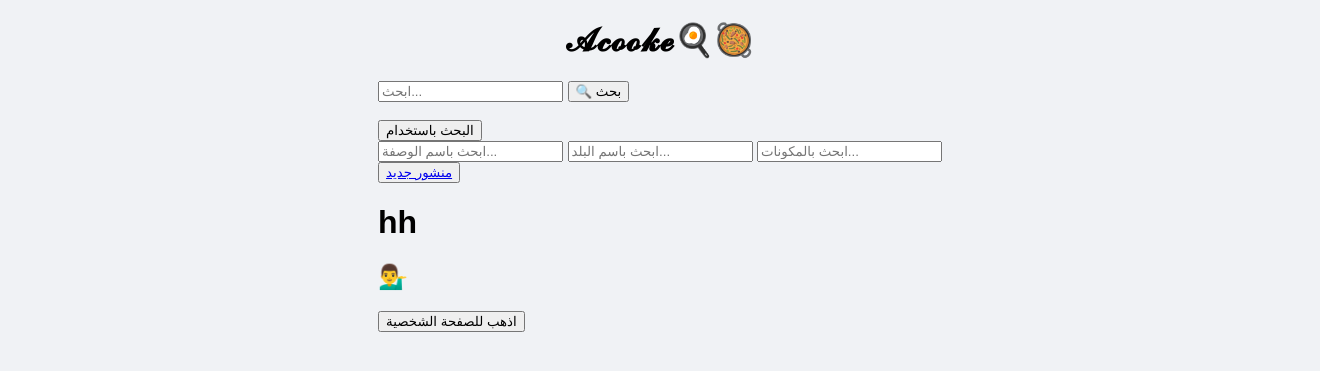
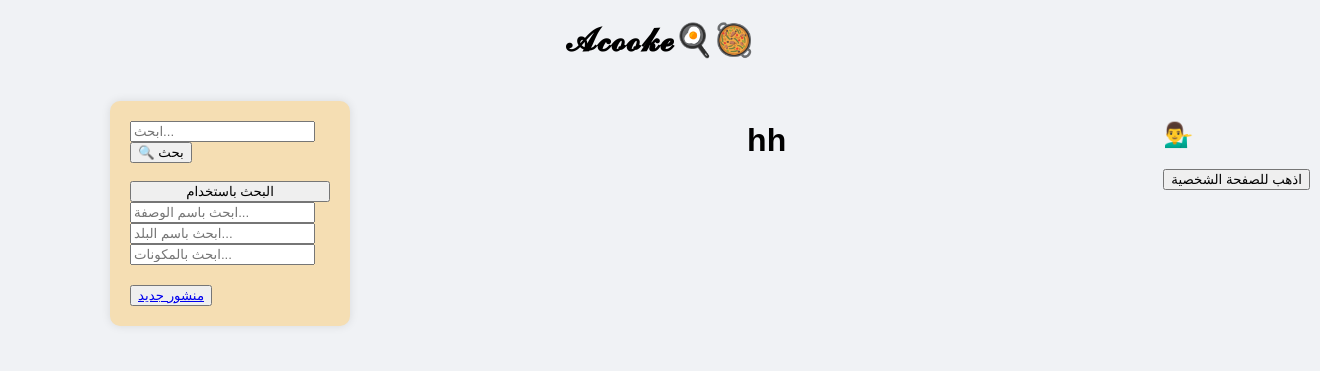
Before and after one commit to RanyaAli20/project.acook, a PHP site: page /post.html in a window 1320 px wide. Shown: the part 95-466 px from the top of the page. Run offline with PHP 8.4, Linux system fonts and the light colour scheme.

Commit message:
Update post.css
post page css

```diff
--- a/post.css
+++ b/post.css
@@ -38,3 +38,36 @@ body {
     padding: 10px;
     border-radius: 5px;
 }
+.header .nav button:hover {
+    background-color:orange ;
+}
+
+.main-content {
+    display: flex;
+    width: 100%;
+    max-width: 1200px;
+    margin-top: 20px;
+    justify-content: space-between;
+    margin-left:100px;
+}
+
+
+
+.sidebar {
+    width: 200px;
+    padding: 20px;
+    background-color:wheat;
+    border-radius: 10px;
+    box-shadow: 0 0 10px rgba(0, 0, 0, 0.1);
+    display: flex;
+    flex-direction: column;
+    margin-right: 10px;
+    margin-right: 20px;
+}
+
+.search-bar {
+    display: flex;
+    flex-direction: column;
+    margin-bottom: 20px;
+
+}
```
